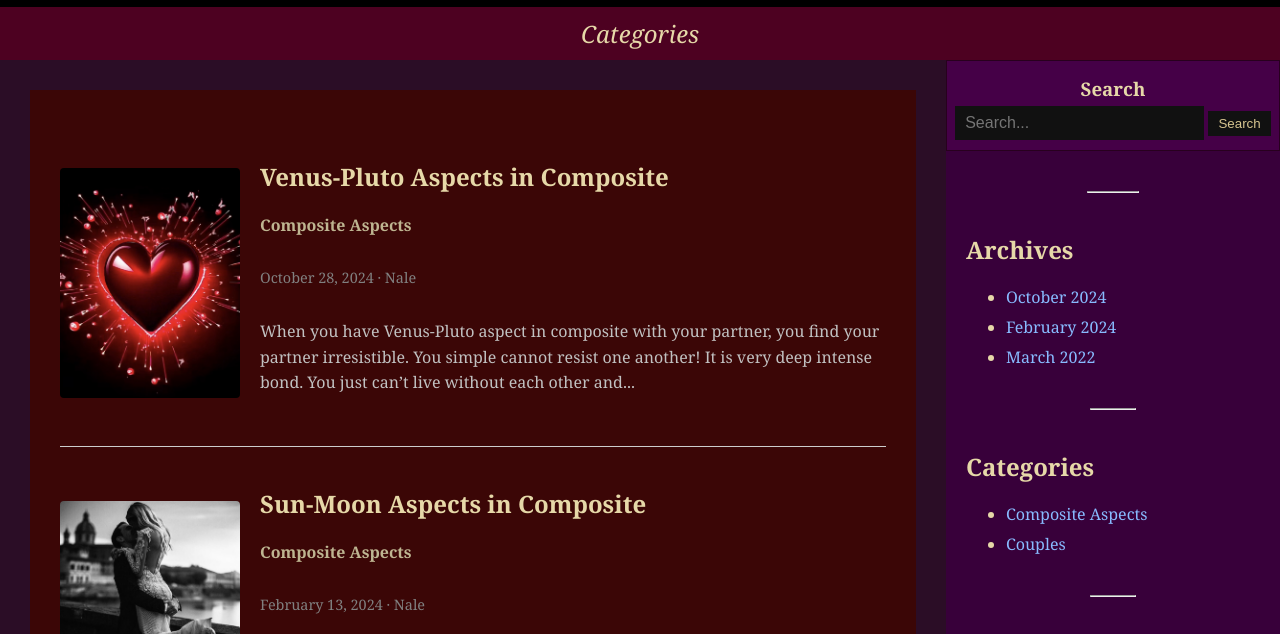
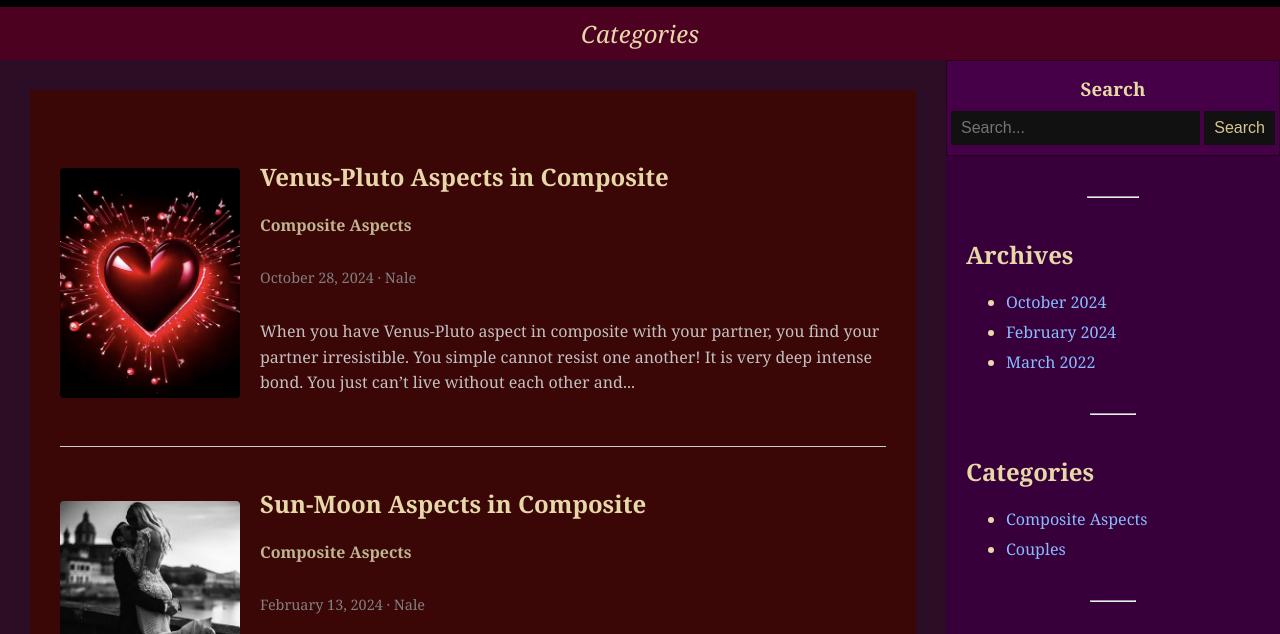
Before and after one commit to nalella/theastrolux, a plain HTML site: page category.html in a window 1280 px wide. Shown: the part 90-724 px from the top of the page. Drawn offline with Linux system fonts and the light colour scheme.

Commit message:
searchbar update 1.2

```diff
--- a/category.html
+++ b/category.html
@@ -24,9 +24,9 @@
   </div>
 
   <!-- SEARCH BTN MOBILE -->
-  <form id="search-container-mobile" class="search-container" role="search">
+  <form id="search-container-mobile" class="search-container" role="search" action="/search" method="get">
     <h3>Search</h3>
-    <input type="text" placeholder="Search...">
+    <input type="search" name="q" placeholder="Search..." enterkeyhint="search">
   </form>
 
   <!-- MAIN CONTENT -->
--- a/sidebar.css
+++ b/sidebar.css
@@ -22,12 +22,14 @@
   box-sizing: border-box;
 }
 #search-container-desktop button {
-  padding: 5px 10px;
+  font-size: 16px;
+  padding: 8px 10px;
   background: #111;
   color: #d7c590;
   border: none;
   margin-top: 5px;
   cursor: pointer;
+  box-sizing: border-box;
 }
 #search-container-desktop h3 {
   margin: 0;
--- a/sidebar.html
+++ b/sidebar.html
@@ -1,6 +1,6 @@
-<form id="search-container-desktop" class="search-container" role="search">
+<form id="search-container-desktop" class="search-container" role="search" action="/search" method="get">
   <h3>Search</h3>
-  <input type="text" placeholder="Search...">
+  <input type="search" name="q" placeholder="Search..." enterkeyhint="search">
   <button class="search-btn">Search</button>
 </form>
 <hr>
```
Also changed, not shown: composite-aspects.html (+2 -2 lines), kourtney-kardashian-&-travis-barker.html (+2 -2 lines), megan-fox-&-mgk.html (+2 -2 lines), privacy-policy.html (+2 -2 lines), sun-moon-aspects-in-composite.html (+2 -2 lines), venus-pluto-aspects-in-composite.html (+2 -2 lines), zendaya-&-tom-holland.html (+2 -2 lines).
